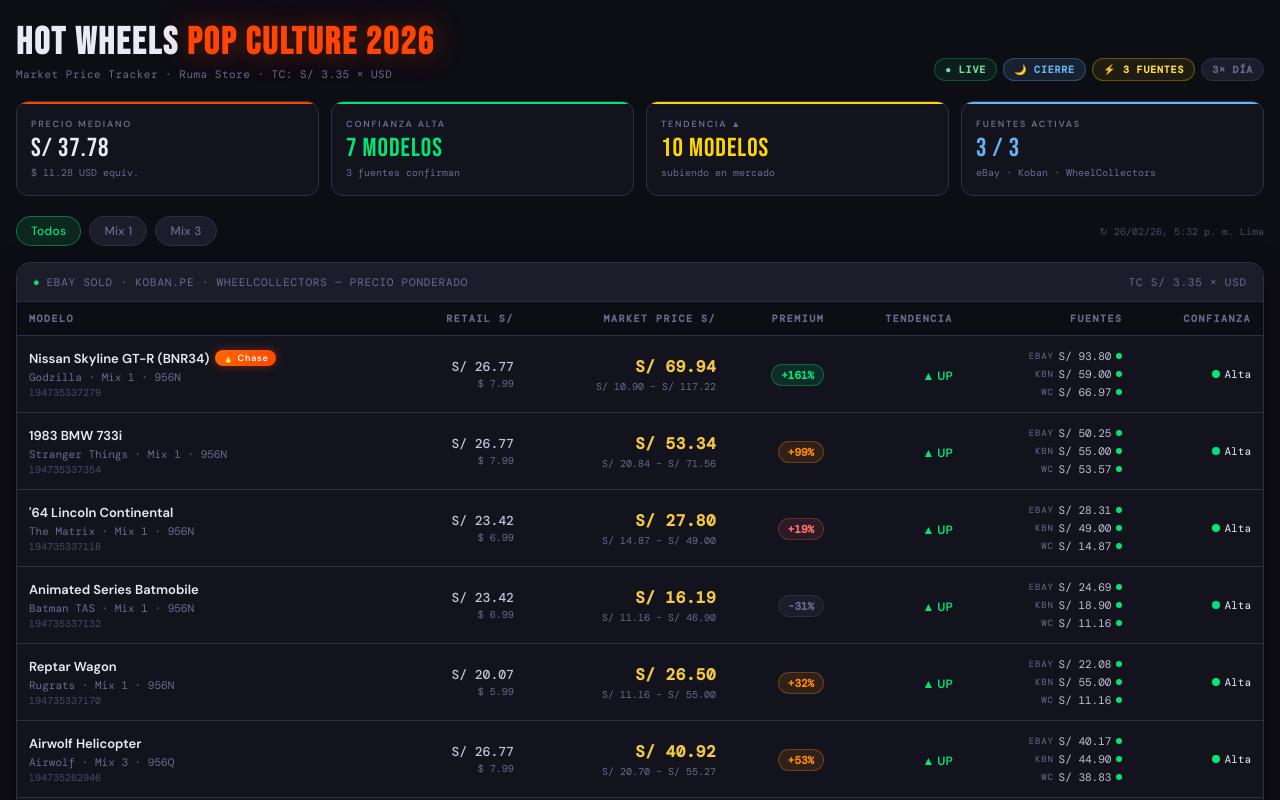
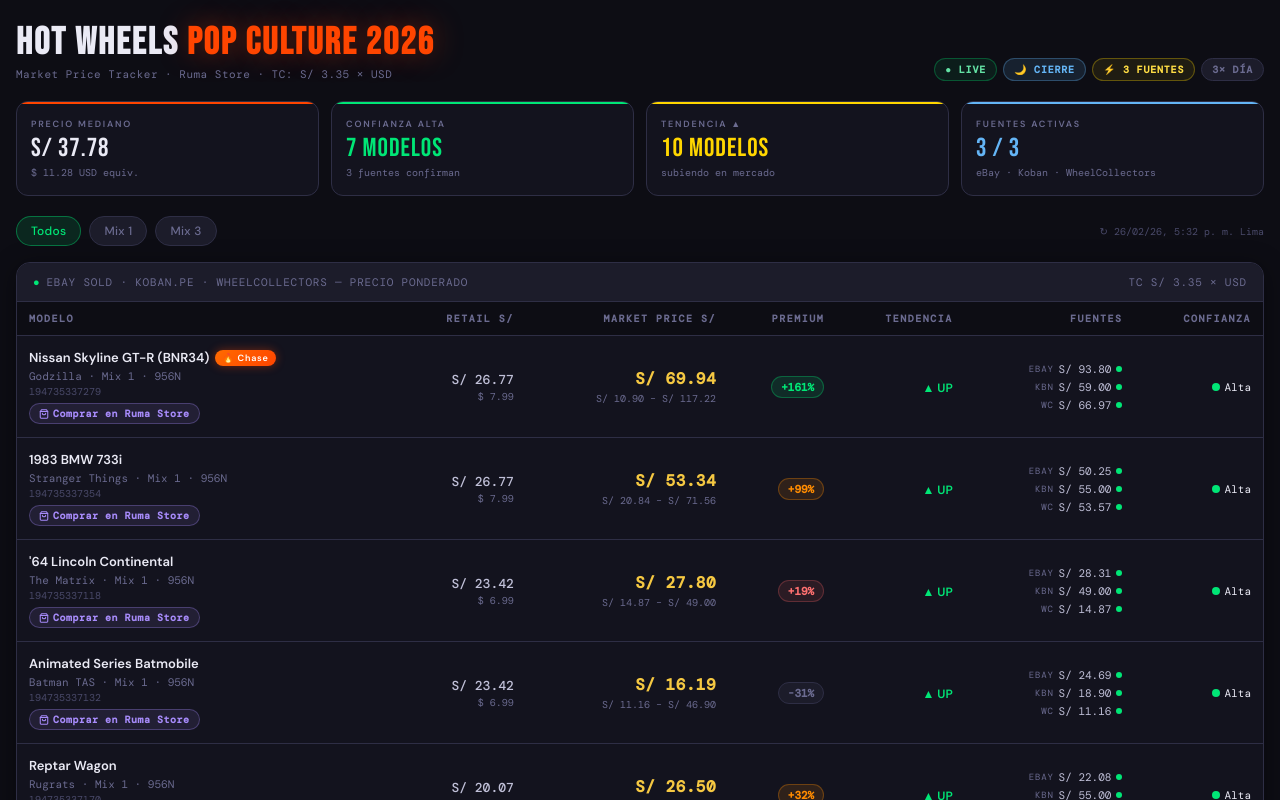
Before and after one commit to yochcas-ai/rumastore-tracker, a React (Vite) app: page / in a window 1280 px wide. Shown: the top 800 px of the page. Built offline with nearby package versions, Linux system fonts and the light colour scheme.

Commit message:
feat: agregar links de compra a rumastore.shop por cada modelo

```diff
--- a/src/App.jsx
+++ b/src/App.jsx
@@ -4,6 +4,8 @@
  * Muestra precio ponderado de eBay + Koban.pe + WheelCollectors (USD)
  */
 import { useState, useEffect } from "react";
+
+const STORE_URL = "https://www.rumastore.shop";
 
 // ─── HELPERS ──────────────────────────────────────────────────────────────
 const fmt = (n, d=2) => n != null ? n.toFixed(d) : null;
@@ -284,23 +286,47 @@
   .card-mkt { min-width:80px; padding:5px 8px; }
   h1 { font-size:24px; }
 }
+
+/* Shop button */
+.shop-btn{display:inline-flex;align-items:center;gap:4px;margin-top:5px;padding:3px 9px;border-radius:20px;font-size:10px;font-weight:600;font-family:'DM Mono',monospace;letter-spacing:.5px;text-decoration:none;background:rgba(167,139,250,.1);border:1px solid rgba(167,139,250,.3);color:#a78bfa;transition:all .15s;white-space:nowrap}
+.shop-btn:hover{background:rgba(167,139,250,.2);border-color:rgba(167,139,250,.5);color:#c4b5fd}
+.shop-btn svg{flex-shrink:0}
+.card-shop-btn{display:inline-flex;align-items:center;gap:4px;padding:5px 12px;border-radius:20px;font-size:11px;font-weight:600;font-family:'DM Mono',monospace;letter-spacing:.4px;text-decoration:none;background:rgba(167,139,250,.1);border:1px solid rgba(167,139,250,.35);color:#a78bfa;transition:all .15s}
+.card-shop-btn:hover{background:rgba(167,139,250,.22);border-color:rgba(167,139,250,.55);color:#c4b5fd}
+
 `;
 
 // ─── CATÁLOGO FALLBACK ───────────────────────────────────────────────────
 const CARS_FALLBACK = [
-  { mix:"Mix 1", code:"956N", name:"Nissan Skyline GT-R (BNR34)", franchise:"Godzilla",         upc:"194735337279", retail:7.99, chase:true  },
-  { mix:"Mix 1", code:"956N", name:"1983 BMW 733i",               franchise:"Stranger Things",  upc:"194735337354", retail:7.99, chase:false },
-  { mix:"Mix 1", code:"956N", name:"'64 Lincoln Continental",     franchise:"The Matrix",       upc:"194735337118", retail:6.99, chase:false },
-  { mix:"Mix 1", code:"956N", name:"Animated Series Batmobile",   franchise:"Batman TAS",       upc:"194735337132", retail:6.99, chase:false },
-  { mix:"Mix 1", code:"956N", name:"Reptar Wagon",                franchise:"Rugrats",          upc:"194735337170", retail:5.99, chase:false },
-  { mix:"Mix 3", code:"956Q", name:"Airwolf Helicopter",          franchise:"Airwolf",          upc:"194735262946", retail:7.99, chase:false },
-  { mix:"Mix 3", code:"956Q", name:"Porsche 906 Carrera 6",       franchise:"TBD",              upc:"194735337316", retail:7.99, chase:false },
-  { mix:"Mix 3", code:"956Q", name:"H.I.S.S. Tank",              franchise:"G.I. Joe",         upc:"194735337194", retail:7.99, chase:true  },
-  { mix:"Mix 3", code:"956Q", name:"Custom GMC Panel Van",        franchise:"TBD",              upc:"194735337255", retail:6.99, chase:false },
-  { mix:"Mix 3", code:"956Q", name:"Spider-Mobile",               franchise:"Marvel Spider-Man",upc:"194735337187", retail:6.99, chase:false },
+  { mix:"Mix 1", code:"956N", name:"Nissan Skyline GT-R (BNR34)", franchise:"Godzilla",         upc:"194735337279", retail:7.99, chase:true,  shopUrl:STORE_URL+"/hot-wheels-2" },
+  { mix:"Mix 1", code:"956N", name:"1983 BMW 733i",               franchise:"Stranger Things",  upc:"194735337354", retail:7.99, chase:false, shopUrl:STORE_URL+"/hot-wheels-premium-stranger-things-pop-culture" },
+  { mix:"Mix 1", code:"956N", name:"'64 Lincoln Continental",     franchise:"The Matrix",       upc:"194735337118", retail:6.99, chase:false, shopUrl:STORE_URL+"/hot-wheels-premium-matrix-pop-culture" },
+  { mix:"Mix 1", code:"956N", name:"Animated Series Batmobile",   franchise:"Batman TAS",       upc:"194735337132", retail:6.99, chase:false, shopUrl:STORE_URL+"/hot-wheels-premium-batman-the-animated-series-pop-culture" },
+  { mix:"Mix 1", code:"956N", name:"Reptar Wagon",                franchise:"Rugrats",          upc:"194735337170", retail:5.99, chase:false, shopUrl:STORE_URL+"/hot-wheels-premium-rugrats-reptar-pop-culture" },
+  { mix:"Mix 3", code:"956Q", name:"Airwolf Helicopter",          franchise:"Airwolf",          upc:"194735262946", retail:7.99, chase:false, shopUrl:STORE_URL+"/hot-wheels-airwolf-pop-culture" },
+  { mix:"Mix 3", code:"956Q", name:"Porsche 906 Carrera 6",       franchise:"TBD",              upc:"194735337316", retail:7.99, chase:false, shopUrl:STORE_URL+"/hot-wheels-2" },
+  { mix:"Mix 3", code:"956Q", name:"H.I.S.S. Tank",              franchise:"G.I. Joe",         upc:"194735337194", retail:7.99, chase:true,  shopUrl:STORE_URL+"/hot-wheels-2" },
+  { mix:"Mix 3", code:"956Q", name:"Custom GMC Panel Van",        franchise:"TBD",              upc:"194735337255", retail:6.99, chase:false, shopUrl:STORE_URL+"/hot-wheels-2" },
+  { mix:"Mix 3", code:"956Q", name:"Spider-Mobile",               franchise:"Marvel Spider-Man",upc:"194735337187", retail:6.99, chase:false, shopUrl:STORE_URL+"/hot-wheels-2" },
 ];
 
 // ─── COMPONENT ───────────────────────────────────────────────────────────
+
+// ─── SHOP HELPERS ─────────────────────────────────────────────────────────
+function resolveShopUrl(car) {
+  return car.shopUrl || (STORE_URL + "/hot-wheels-2");
+}
+
+function ShopIcon() {
+  return (
+    <svg width="10" height="10" viewBox="0 0 24 24" fill="none" stroke="currentColor" strokeWidth="2.5" strokeLinecap="round" strokeLinejoin="round">
+      <path d="M6 2L3 6v14a2 2 0 002 2h14a2 2 0 002-2V6l-3-4z"/>
+      <line x1="3" y1="6" x2="21" y2="6"/>
+      <path d="M16 10a4 4 0 01-8 0"/>
+    </svg>
+  );
+}
+
 export default function App() {
   const [data,    setData]    = useState(null);
   const [loading, setLoading] = useState(true);
@@ -348,6 +374,7 @@
     const pct  = p.premium_pct ?? null;
     const conf = confidenceDot(p.confidence || "none");
     const srcs = p.sources || {};
+    const url  = resolveShopUrl(car);
     return (
       <tr key={car.upc}>
         <td>
@@ -357,6 +384,9 @@
           </div>
           <div className="car-meta">{car.franchise} · {car.mix} · {car.code}</div>
           <div className="car-upc">{car.upc}</div>
+          <a className="shop-btn" href={url} target="_blank" rel="noopener noreferrer">
+            <ShopIcon/> Comprar en Ruma Store
+          </a>
         </td>
         <td>
           <div className="retail-sol">{fmtSoles(p.retail_soles || car.retail*tc)}</div>
@@ -413,6 +443,7 @@
     const pct  = p.premium_pct ?? null;
     const conf = confidenceDot(p.confidence || "none");
     const srcs = p.sources || {};
+    const url  = resolveShopUrl(car);
     return (
       <div key={car.upc} className="car-card">
         <div className="card-header">
@@ -465,6 +496,9 @@
               </div>
             );
           })}
+          <a className="card-shop-btn" href={url} target="_blank" rel="noopener noreferrer" style={{marginLeft:"auto",alignSelf:"center"}}>
+            <ShopIcon/> Comprar
+          </a>
         </div>
       </div>
     );
```
